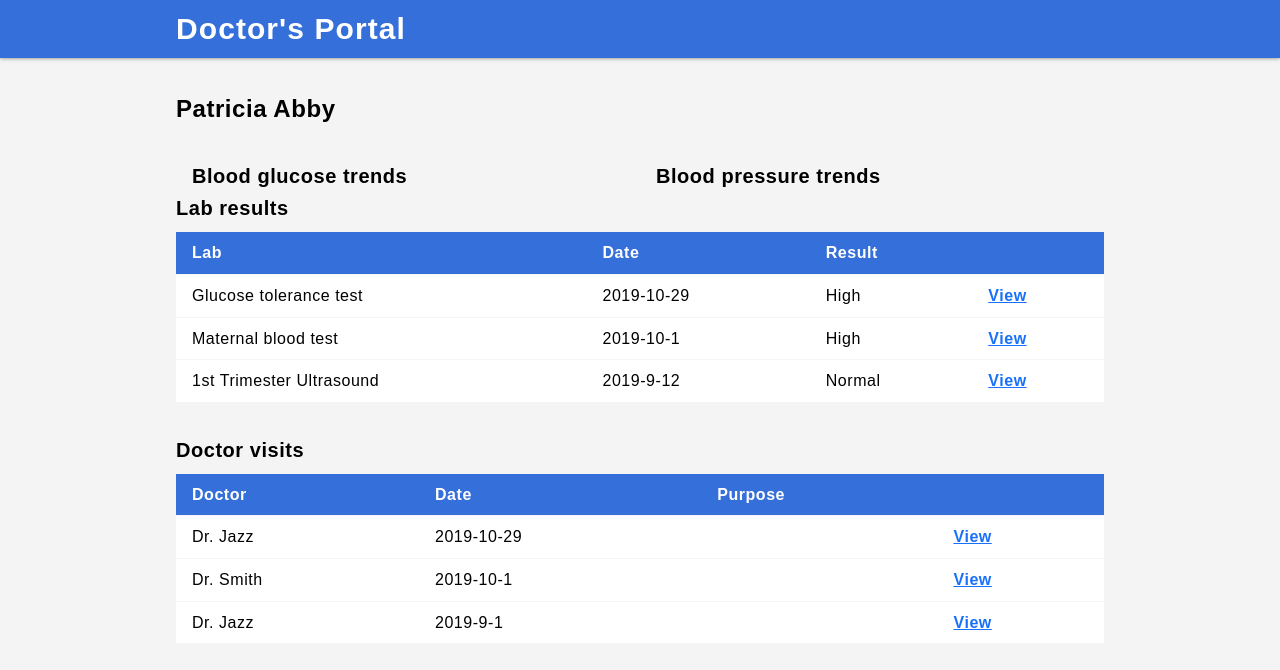
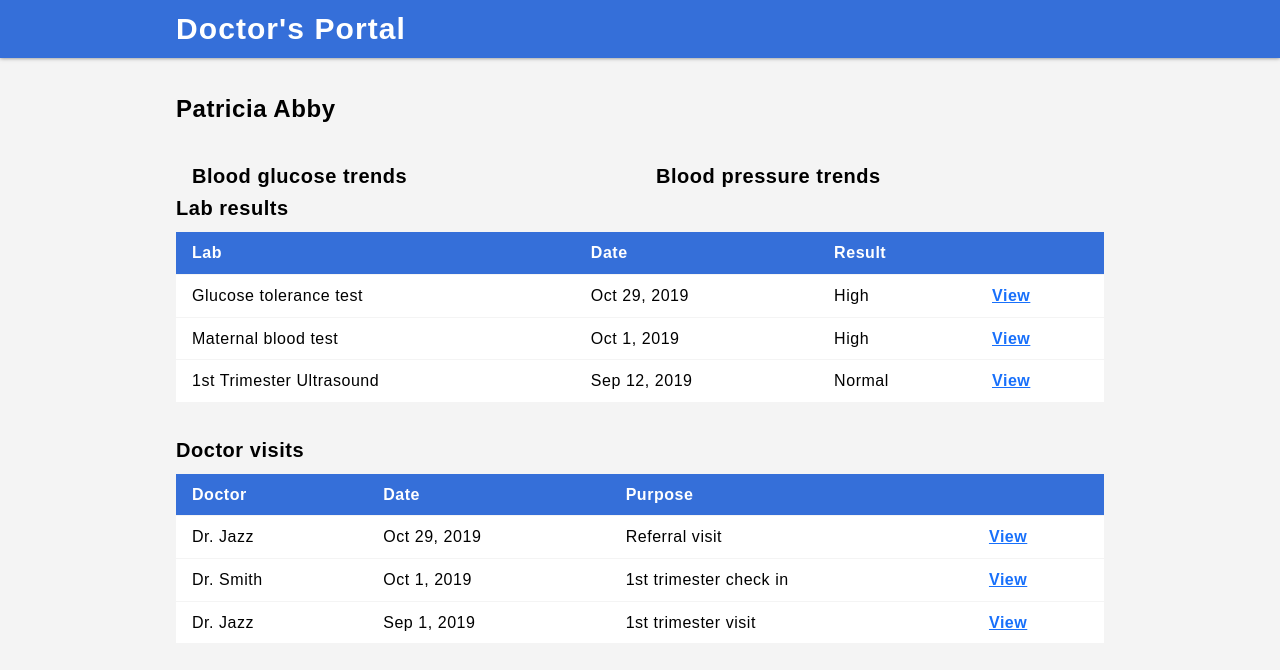
Before and after one commit to suefeng/hack_life, a React (Create React App) app in the folder frontend/: page /doctors-portal in a window 1280 px wide. Shown: the top 670 px of the page. Built offline with nearby package versions, Linux system fonts and the light colour scheme; a web font is replaced by a local one.

Commit message:
update date formatting

```diff
--- a/frontend/public/app.css
+++ b/frontend/public/app.css
@@ -367,6 +367,12 @@ a.app-sidebar-logo {
     bottom: 0;
     background: #f4f4f4;
 }
+.doctors-portal .inner {
+    padding: 0 1rem;
+}
+.doctors-portal .wrapper {
+    padding: 0 0 5rem;
+}
 .doctors-portal-heading {
     padding: 5px 0;
     margin: 0;
@@ -376,7 +382,6 @@ a.app-sidebar-logo {
 }
 .doctors-portal-heading h1 {
     margin: 0;
-    padding: 0 1rem;
     font-size: 1.875rem;
 }
 
@@ -405,7 +410,8 @@ a.app-sidebar-logo {
     background: #356fd9;
     color: #fff;
     border: 0;
-    float: right;
+    position: absolute;
+    right: 1rem;
     font-size: 1rem;
     padding: .5rem 1rem;
     text-align: center;
--- a/frontend/src/dashboardData/doctorsVisits.js
+++ b/frontend/src/dashboardData/doctorsVisits.js
@@ -3,20 +3,22 @@ export const data = {
         {
             "doctor": "Dr. Jazz",
             "date": "2019-10-29",
-            "Purpose": "Referral visit",
+            "purpose": "Referral visit",
             "url": "/doctors-portal-entry"
         },
         {
             "doctor": "Dr. Smith",
             "date": "2019-10-1",
-            "Purpose": "1st trimester check in",
+            "purpose": "1st trimester check in",
             "url": "/doctors-portal-entry"
         },
         {
             "doctor": "Dr. Jazz",
             "date": "2019-9-1",
-            "Purpose": "1st trimester visit",
+            "purpose": "1st trimester visit",
             "url": "/doctors-portal-entry"
         }
-    ]
+    ].map(({ date, ...rest }) => ({
+        date: new Date(date), ...rest
+    }))
 };
--- a/frontend/src/dashboardData/labResults.js
+++ b/frontend/src/dashboardData/labResults.js
@@ -18,5 +18,7 @@ export const data = {
             "result": "Normal",
             "url": "/doctors-portal-entry"
         }
-    ]
+    ].map(({ date, ...rest }) => ({
+        date: new Date(date), ...rest
+    }))
 };
--- a/frontend/src/dashboardModules/DoctorsVisits.js
+++ b/frontend/src/dashboardModules/DoctorsVisits.js
@@ -15,13 +15,18 @@ class DoctorsVisits extends React.Component {
         event.preventDefault();
     }
     render() {
-        const elems = data.doctorsVisits.map(({ doctor, date, purpose, url }) => {
-            return (
+        const monthNames = ['Jan', 'Feb', 'Mar', 'Apr', 'May', 'Jun', 'Jul', 'Aug', 'Sep', 'Oct', 'Nov', 'Dec'];
+        let elems = data.doctorsVisits
+            .map(({ doctor, date, purpose, url }) => {
+                let day = date.getDate();
+                let monthNum = date.getMonth();
+                let month = monthNames[monthNum];
+                let year = date.getFullYear();
+                return (
+                    <tr><td>{doctor}</td><td>{month} {day}, {year}</td><td>{purpose}</td><td><a href={url}>View</a></td></tr>
 
-                <tr><td>{doctor}</td><td>{date}</td><td>{purpose}</td><td><a href={url}>View</a></td></tr>
-
-            );
-        })
+                );
+            })
         return (
             <table className="table">
                 <tr><th>Doctor</th><th>Date</th><th>Purpose</th><th></th></tr>
--- a/frontend/src/dashboardModules/LabResults.js
+++ b/frontend/src/dashboardModules/LabResults.js
@@ -15,17 +15,19 @@ class LabResults extends React.Component {
         event.preventDefault();
     }
     render() {
-        //const { labResults } = this.state;
-        let startdate = new Date('2019-10-10');
-        let enddate = new Date('2019-10-17');
+        const monthNames = ['Jan', 'Feb', 'Mar', 'Apr', 'May', 'Jun', 'Jul', 'Aug', 'Sep', 'Oct', 'Nov', 'Dec'];
+        let elems = data.labResults
+            .map(({ lab, date, result, url }) => {
+                let day = date.getDate();
+                let monthNum = date.getMonth();
+                let year = date.getFullYear();
+                let month = monthNames[monthNum];
+                return (
 
-        const elems = data.labResults.map(({ lab, date, result, url }) => {
-            return (
+                    <tr><td>{lab}</td><td>{month} {day}, {year}</td><td>{result}</td><td><a href={url}>View</a></td></tr>
 
-                <tr><td>{lab}</td><td>{date}</td><td>{result}</td><td><a href={url}>View</a></td></tr>
-
-            );
-        })
+                );
+            })
         return (
             <table className="table">
                 <tr><th>Lab</th><th>Date</th><th>Result</th><th></th></tr>
```
